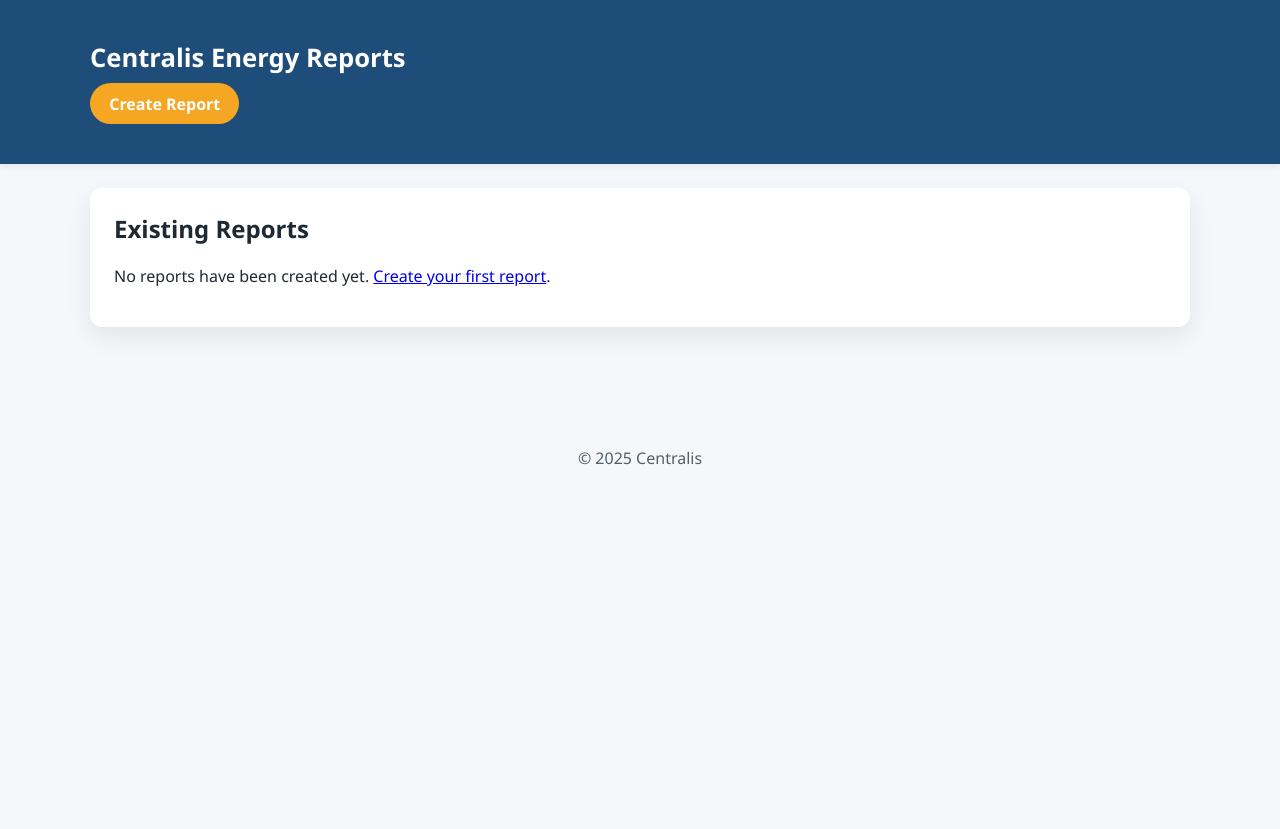
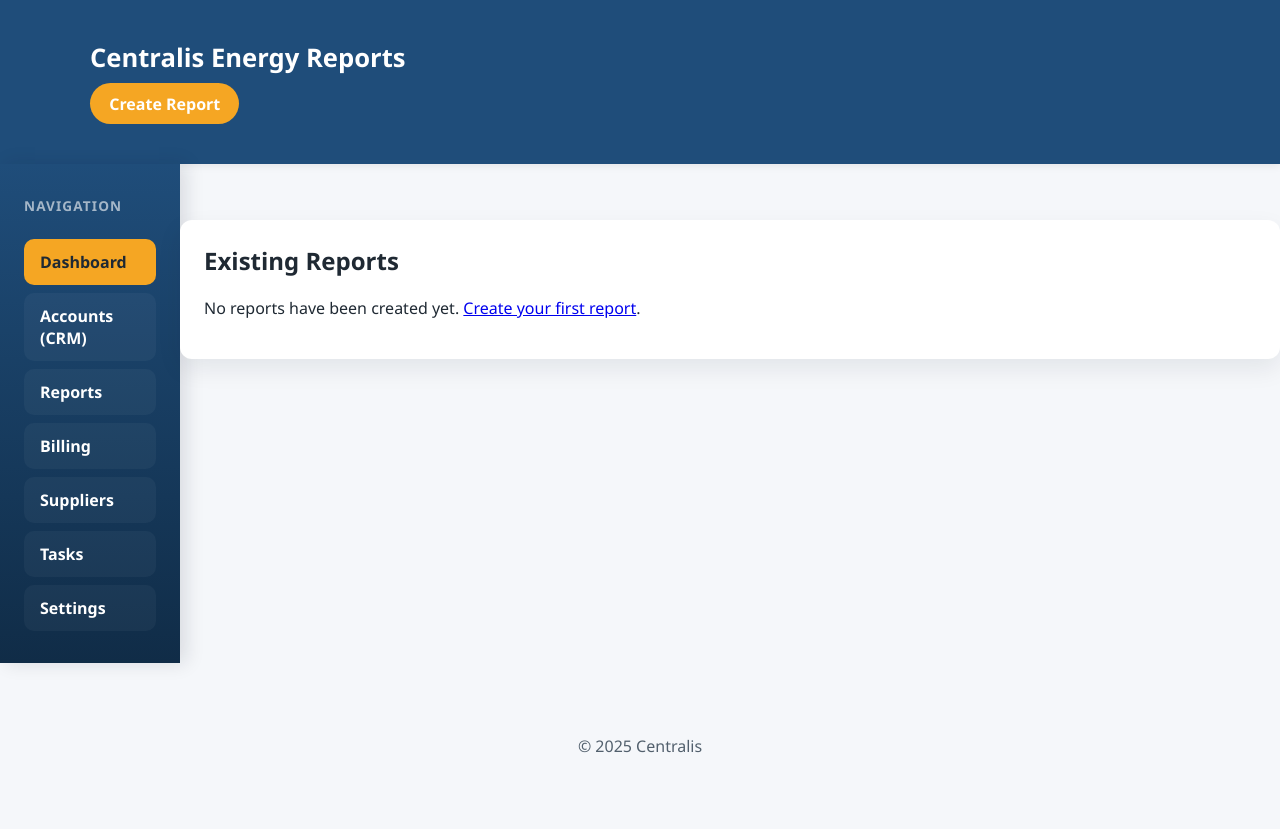
Before and after one commit to Chef6441/Centralis, a PHP site: page / in a window 1280 px wide. Before the commit the page ends 465 px from the top, so only its background shows below. Run offline with PHP 8.4, Linux system fonts and the light colour scheme.

Commit message:
Add sidebar navigation to application pages

```diff
--- /dev/null
+++ b/includes/navigation.php
@@ -0,0 +1,44 @@
+<?php
+
+declare(strict_types=1);
+
+/**
+ * @return array<int, array{key: string, label: string, href: string}>
+ */
+function getNavigationItems(): array
+{
+    return [
+        ['key' => 'dashboard', 'label' => 'Dashboard', 'href' => 'index.php'],
+        ['key' => 'accounts', 'label' => 'Accounts (CRM)', 'href' => '#'],
+        ['key' => 'reports', 'label' => 'Reports', 'href' => 'index.php'],
+        ['key' => 'billing', 'label' => 'Billing', 'href' => '#'],
+        ['key' => 'suppliers', 'label' => 'Suppliers', 'href' => '#'],
+        ['key' => 'tasks', 'label' => 'Tasks', 'href' => '#'],
+        ['key' => 'settings', 'label' => 'Settings', 'href' => '#'],
+    ];
+}
+
+function renderSidebar(string $activeNav = ''): void
+{
+    $items = getNavigationItems();
+
+    echo '<aside class="sidebar">';
+    echo '<nav class="sidebar__nav">';
+    echo '<h2 class="sidebar__heading">Navigation</h2>';
+    echo '<ul class="sidebar__list">';
+
+    foreach ($items as $item) {
+        $isActive = $activeNav === $item['key'] ? ' sidebar__link--active' : '';
+
+        printf(
+            '<li><a class="sidebar__link%s" href="%s">%s</a></li>',
+            $isActive,
+            htmlspecialchars($item['href'], ENT_QUOTES),
+            htmlspecialchars($item['label'])
+        );
+    }
+
+    echo '</ul>';
+    echo '</nav>';
+    echo '</aside>';
+}
--- a/public/css/style.css
+++ b/public/css/style.css
@@ -16,6 +16,74 @@ body {
     margin: 0;
     font-family: "Segoe UI", Tahoma, Geneva, Verdana, sans-serif;
     background: var(--background);
+    color: var(--text);
+    min-height: 100vh;
+    display: flex;
+    flex-direction: column;
+}
+
+.app-shell {
+    flex: 1;
+    display: flex;
+    width: 100%;
+}
+
+.app-content {
+    flex: 1;
+    padding: 2rem 0;
+}
+
+.sidebar {
+    width: 240px;
+    background: linear-gradient(180deg, #1f4d7a, #102c47);
+    color: var(--white);
+    padding: 2rem 1.5rem;
+    display: flex;
+    flex-direction: column;
+    box-shadow: 6px 0 18px rgba(15, 23, 42, 0.12);
+}
+
+.sidebar__heading {
+    margin: 0;
+    font-size: 0.85rem;
+    letter-spacing: 0.08em;
+    text-transform: uppercase;
+    color: rgba(255, 255, 255, 0.6);
+}
+
+.sidebar__nav {
+    display: flex;
+    flex-direction: column;
+    gap: 1.5rem;
+}
+
+.sidebar__list {
+    list-style: none;
+    margin: 0;
+    padding: 0;
+    display: flex;
+    flex-direction: column;
+    gap: 0.5rem;
+}
+
+.sidebar__link {
+    display: block;
+    padding: 0.75rem 1rem;
+    border-radius: 10px;
+    text-decoration: none;
+    color: var(--white);
+    font-weight: 600;
+    background: rgba(255, 255, 255, 0.04);
+    transition: background 0.2s ease, transform 0.2s ease;
+}
+
+.sidebar__link:hover {
+    background: rgba(255, 255, 255, 0.12);
+    transform: translateX(4px);
+}
+
+.sidebar__link--active {
+    background: var(--accent);
     color: var(--text);
 }
 
@@ -198,6 +266,34 @@ body {
     grid-template-columns: repeat(auto-fit, minmax(250px, 1fr));
 }
 
+@media (max-width: 960px) {
+    .app-shell {
+        flex-direction: column;
+    }
+
+    .sidebar {
+        width: 100%;
+        flex-direction: column;
+        padding: 1.5rem 1rem;
+        box-shadow: none;
+    }
+
+    .sidebar__nav {
+        gap: 1rem;
+    }
+
+    .sidebar__list {
+        flex-direction: row;
+        flex-wrap: wrap;
+        gap: 0.5rem;
+    }
+
+    .sidebar__link,
+    .sidebar__link:hover {
+        transform: none;
+    }
+}
+
 dl {
     margin: 0;
 }
--- a/public/index.php
+++ b/public/index.php
@@ -1,10 +1,13 @@
 <?php
 require_once __DIR__ . '/../includes/db.php';
+require_once __DIR__ . '/../includes/navigation.php';
 
 $pdo = getDbConnection();
 
 $statement = $pdo->query('SELECT id, report_identifier, customer_business_name, report_date FROM reports ORDER BY created_at DESC');
 $reports = $statement ? $statement->fetchAll(PDO::FETCH_ASSOC) : [];
+
+$activeNav = 'dashboard';
 ?>
 <!DOCTYPE html>
 <html lang="en">
@@ -23,6 +26,9 @@ $reports = $statement ? $statement->fetchAll(PDO::FETCH_ASSOC) : [];
     </div>
 </header>
 
+<div class="app-shell">
+    <?php renderSidebar($activeNav); ?>
+    <div class="app-content">
         <main class="container">
             <section class="card">
                 <h2>Existing Reports</h2>
@@ -52,6 +58,8 @@ $reports = $statement ? $statement->fetchAll(PDO::FETCH_ASSOC) : [];
                 <?php endif; ?>
             </section>
         </main>
+    </div>
+</div>
 
 <footer class="footer">
     <div class="container">
```
Also changed, not shown: public/create_report.php (+8 -0 lines), public/report.php (+8 -0 lines). Lines whose indentation alone changed are shown as unchanged.
